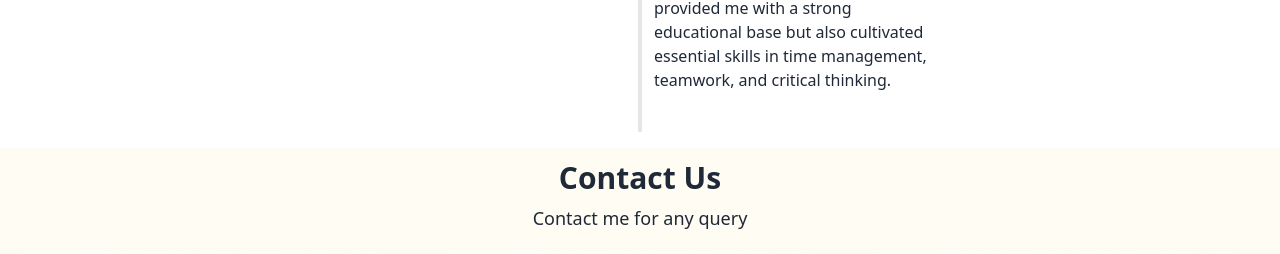
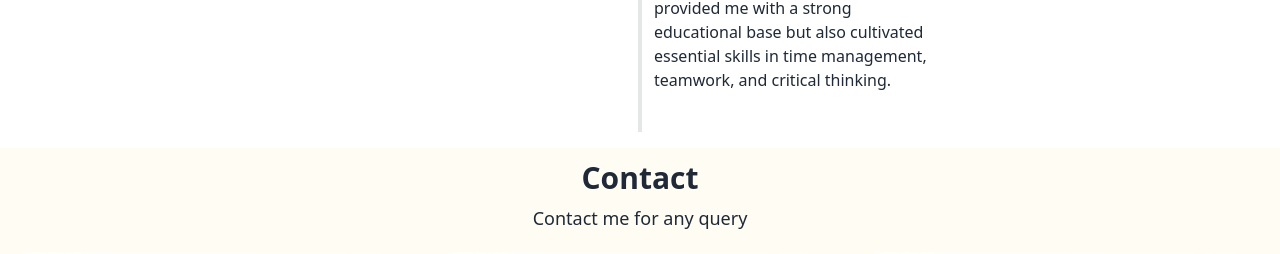
Before and after one commit to nadira1187/my-portfolio-website, a React (Vite) app: page / in a window 1280 px wide. Shown: the part 2060-2314 px from the top of the page. Built offline with nearby package versions, Linux system fonts and the light colour scheme.

Commit message:
added styles in contact form

```diff
--- a/src/components/Contact.jsx
+++ b/src/components/Contact.jsx
@@ -19,10 +19,10 @@ const Contact = () => {
             });
     };
     return (
-        <div>
+        <div className="overflow-x-hidden">
 
             <div className="mt-4 bg-amber-200 bg-opacity-10">
-            <h2 className=" pt-3 pb-2 text-center text-3xl font-bold">Contact Us</h2>
+            <h2 className=" pt-3 pb-2 text-center text-3xl font-bold">Contact</h2>
             <p className="text-center text-lg">Contact me for any query</p>
             <div className=" ml-3 grid grid-cols-1 md:grid-cols-2 lg:grid-cols-3 gap-3 mt-5" >
                    <div className="card w-96 glass shadow-xl">
```
